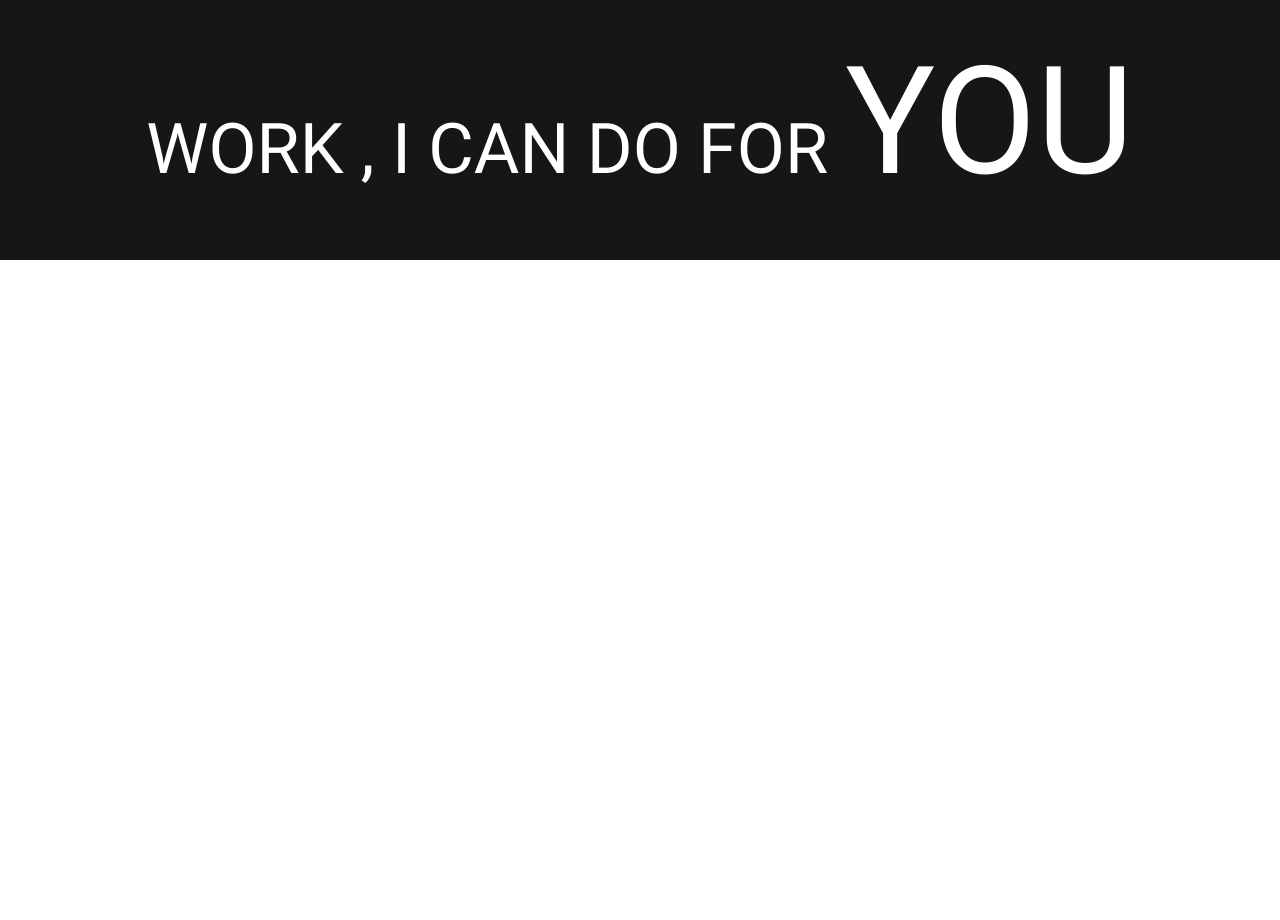
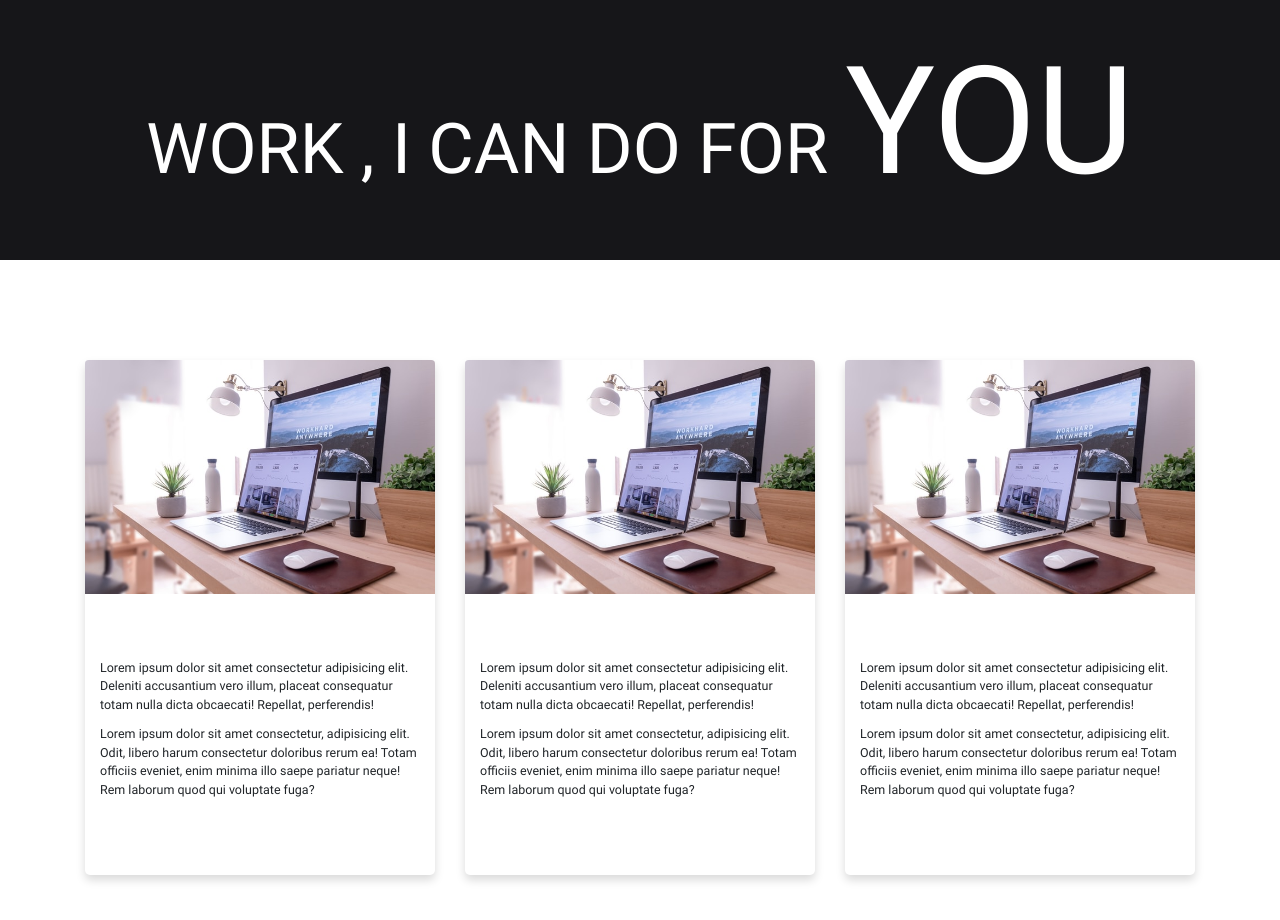
Before and after one commit to mtalalned/Project-4-Landing-Page, a plain HTML site: page index.html in a window 1280 px wide. Shown: the part 1000-1920 px from the top of the page. Before the commit the page ends 1260 px from the top, so only its background shows below. Drawn offline with nearby package versions, Linux system fonts and the light colour scheme.

Commit message:
skills completed

```diff
--- a/index.html
+++ b/index.html
@@ -22,9 +22,39 @@
     <div class="work-container d-flex justify-content-center align-items-center pt-3 pb-4">
         <p class="work-p text-white">WORK , I CAN DO FOR <span>YOU</span></p>
     </div>
-
     <!-- Work Ended -->
 
+    <!-- Skills Started -->
+    <div class="skill-container d-flex flex-wrap justify-content-center align-items-center align-content-center column-gap-5 row-gap-5">
+        <div class="skill-sub-container rounded-3 d-flex flex-nowrap flex-column shadow">
+            <div class="w-100">
+                <img src="./Assets/Skills-pic-1.jfif" alt="logo" class="w-100 h-100 rounded-top">
+            </div>
+            <div class="w-100 d-flex flex-column flex-nowrap justify-content-center align-items-center pe-4 ps-4">
+                <p class="skill-p text-start">Lorem ipsum dolor sit amet consectetur adipisicing elit. Deleniti accusantium vero illum, placeat consequatur totam nulla dicta obcaecati! Repellat, perferendis!</p>
+                <p class="skill-p1 text-start">Lorem ipsum dolor sit amet consectetur, adipisicing elit. Odit, libero harum consectetur doloribus rerum ea! Totam officiis eveniet, enim minima illo saepe pariatur neque! Rem laborum quod qui voluptate fuga?</p>
+            </div>
+        </div>
+        <div class="skill-sub-container rounded-3 d-flex flex-nowrap flex-column shadow">
+            <div class="w-100">
+                <img src="./Assets/Skills-pic-1.jfif" alt="logo" class="w-100 h-100 rounded-top">
+            </div>
+            <div class="w-100 d-flex flex-column flex-nowrap justify-content-center align-items-center pe-4 ps-4">
+                <p class="skill-p text-start">Lorem ipsum dolor sit amet consectetur adipisicing elit. Deleniti accusantium vero illum, placeat consequatur totam nulla dicta obcaecati! Repellat, perferendis!</p>
+                <p class="skill-p1 text-start">Lorem ipsum dolor sit amet consectetur, adipisicing elit. Odit, libero harum consectetur doloribus rerum ea! Totam officiis eveniet, enim minima illo saepe pariatur neque! Rem laborum quod qui voluptate fuga?</p>
+            </div>
+        </div>
+        <div class="skill-sub-container rounded-3 d-flex flex-nowrap flex-column shadow">
+            <div class="w-100">
+                <img src="./Assets/Skills-pic-1.jfif" alt="logo" class="w-100 h-100 rounded-top">
+            </div>
+            <div class="w-100 d-flex flex-column flex-nowrap justify-content-center align-items-center pe-4 ps-4">
+                <p class="skill-p text-start">Lorem ipsum dolor sit amet consectetur adipisicing elit. Deleniti accusantium vero illum, placeat consequatur totam nulla dicta obcaecati! Repellat, perferendis!</p>
+                <p class="skill-p1 text-start">Lorem ipsum dolor sit amet consectetur, adipisicing elit. Odit, libero harum consectetur doloribus rerum ea! Totam officiis eveniet, enim minima illo saepe pariatur neque! Rem laborum quod qui voluptate fuga?</p>
+            </div>
+        </div>
+    </div>
+    <!-- Skills Ended -->
 
     <script src="https://cdn.jsdelivr.net/npm/bootstrap@5.3.3/dist/js/bootstrap.bundle.min.js" integrity="sha384-YvpcrYf0tY3lHB60NNkmXc5s9fDVZLESaAA55NDzOxhy9GkcIdslK1eN7N6jIeHz" crossorigin="anonymous"></script>
 </body>
--- a/style.css
+++ b/style.css
@@ -47,3 +47,22 @@ body {
     font-size: 15rem;
 }
 /* Work Ended */
+
+/* Skills Started */
+.skill-container {
+    padding: 100px 0px;
+}
+.skill-sub-container {
+    min-width: 350px;
+    flex-basis: 25%;
+}
+.skill-sub-container > :nth-child(2){
+    padding: 65px 0px;
+}
+.skill-p {
+    font-size: 1.25rem;
+}
+.skill-p1 {
+    font-size: 1.25rem;
+}
+/* Skills Ended */
```
Also changed, not shown: Assets/Skills-pic-1.jfif (added).
